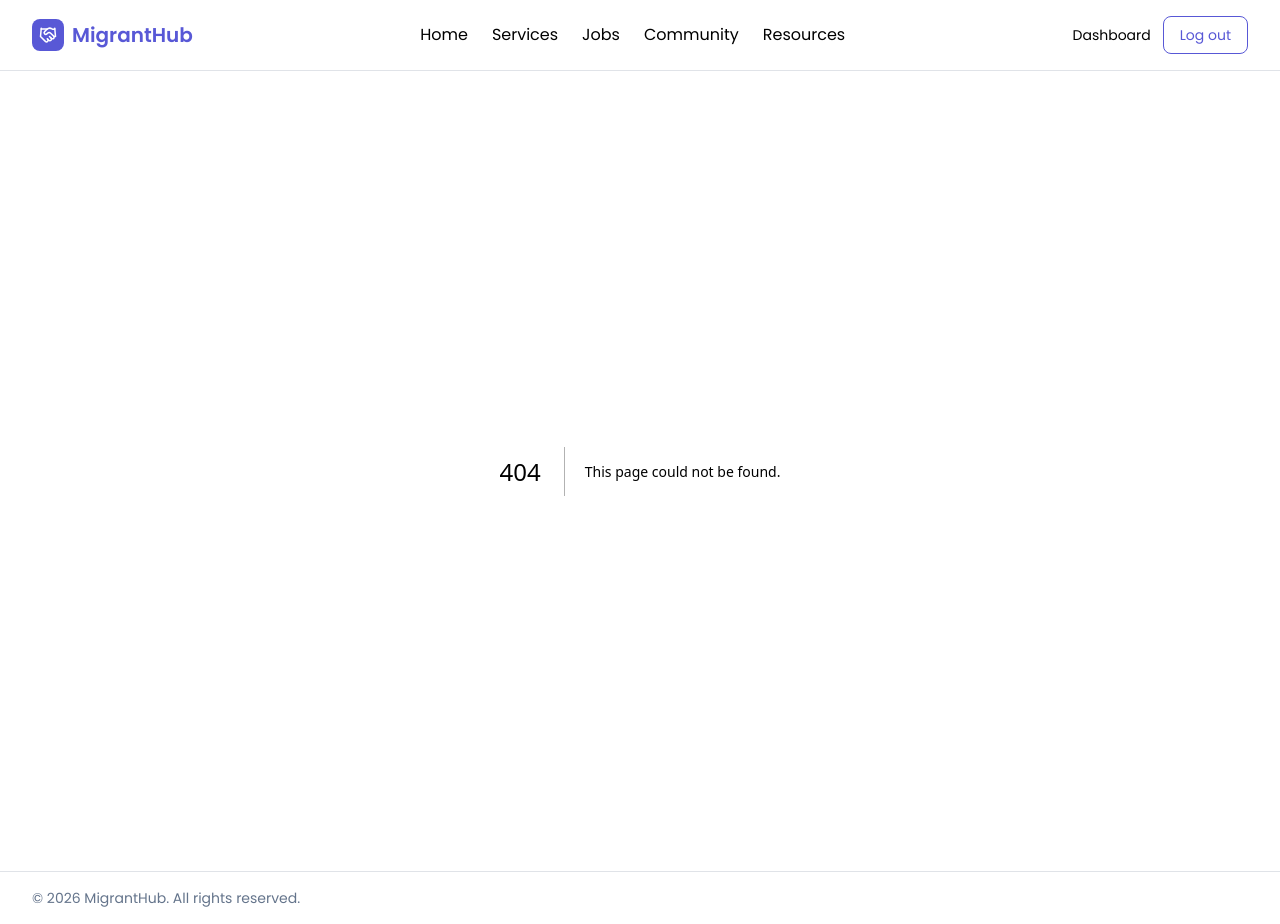
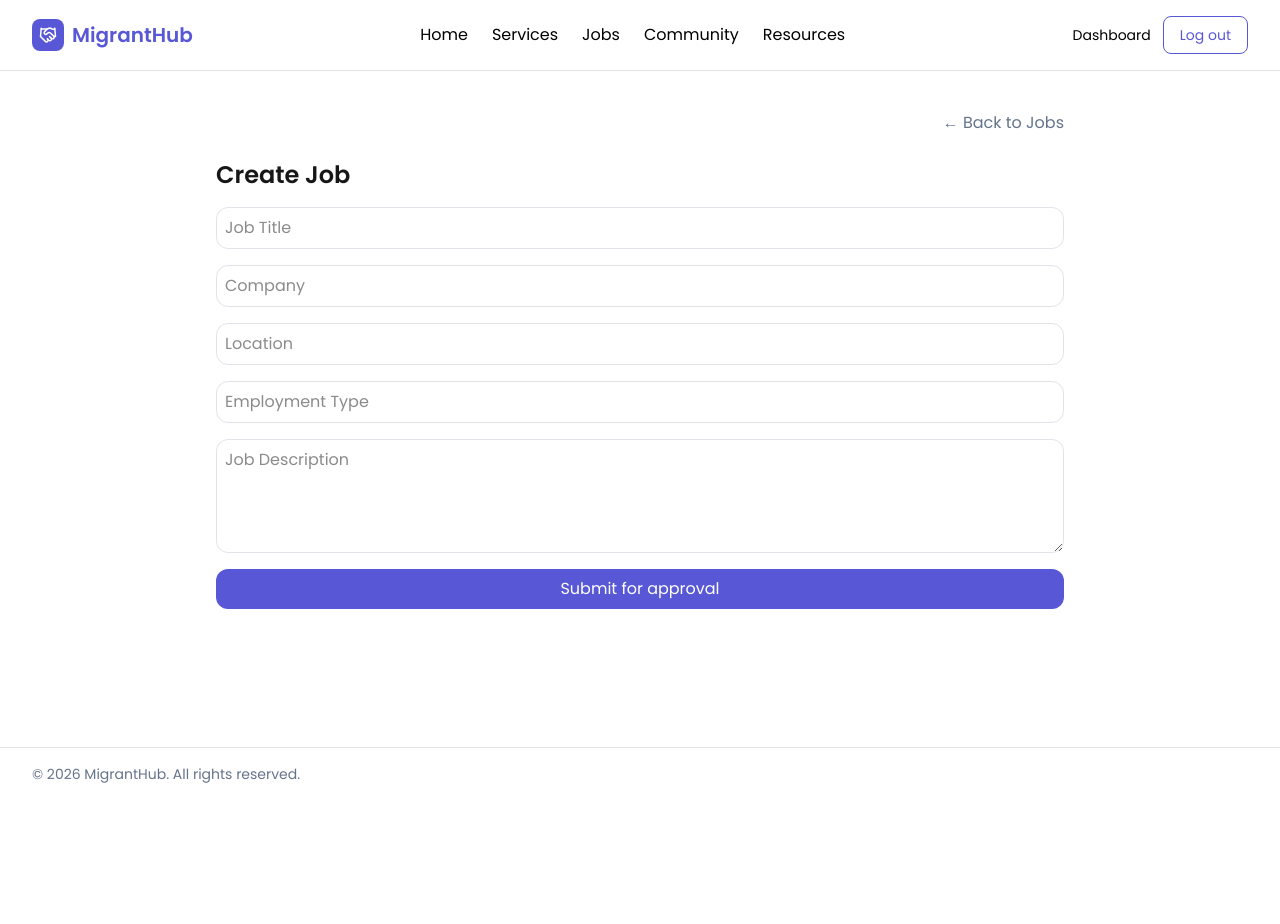
Before and after one commit to karJordan/migrant-support-platform, a Next.js app in the folder frontend/: page /jobs/create in a window 1280 px wide. Before the commit this address had no page. After the commit the page ends 800 px from the top, so only its background shows below. Built offline with nearby package versions, Linux system fonts and the light colour scheme; sample sign-in values are in the browser's storage.

Commit message:
Built create job form page

```diff
--- /dev/null
+++ b/frontend/app/jobs/create/page.tsx
@@ -0,0 +1,128 @@
+"use client";
+
+import { useEffect, useState } from "react";
+import { useRouter } from "next/navigation";
+import { useAuth } from "../../../context/AuthContext";
+import Link from "next/link";
+
+export default function CreateJobPage() {
+    const { user, token, isLoading } = useAuth();
+    const router = useRouter();
+
+    const [title, setTitle] = useState("");
+    const [company, setCompany] = useState("");
+    const [location, setLocation] = useState("");
+    const [employmentType, setEmploymentType] = useState("");
+    const [description, setDescription] = useState("");
+    const [error, setError] = useState("");
+    const [loading, setLoading] = useState(false);
+
+    useEffect(() => {
+        if (!isLoading && !user) {
+            router.push("/login"); // redirect to login if not authenticated
+        }
+    }, [user, isLoading, router]);
+
+    if (isLoading || !user) {
+        return <p>Loading...</p>;
+    }
+
+    if (!user) {
+        return null;
+    }
+
+    async function handleSubmit(e: React.FormEvent) {
+        e.preventDefault();
+        setError("");
+        setLoading(true);
+
+        try {
+            const res = await fetch("http://localhost:4000/api/jobs", {
+                method: "POST",
+                headers: {
+                    "Content-Type": "application/json",
+                    "Authorization": `Bearer ${token}`,
+                },
+                body: JSON.stringify({
+                    title,
+                    company,
+                    location,
+                    employment_type: employmentType,
+                    description,
+                }),
+            });
+
+            if (!res.ok) throw new Error("Failed to create job");
+
+            router.push("/jobs");
+        } catch {
+            setError("Could not create job");
+        } finally {
+            setLoading(false);
+        }
+    }
+
+    return (
+        <div className="max-w-4xl mx-auto px-6 py-10">
+            <div className="flex justify-end mb-6">
+            <Link
+                href="/jobs"
+                className="inline-flex items-center gap-2 text-neutral hover:text-blue-600 transition"
+            >
+                ← Back to Jobs
+            </Link>
+            </div>
+            <h1 className="text-2xl font-semibold mb-4">Create Job</h1>
+            <form onSubmit={handleSubmit} className="flex flex-col gap-4">
+                <input
+                    type="text"
+                    placeholder="Job Title"
+                    value={title}
+                    onChange={(e) => setTitle(e.target.value)}
+                    required
+                    className="border border-neutral/20 rounded-xl p-2"
+                />
+                <input
+                    type="text"
+                    placeholder="Company"
+                    value={company}
+                    onChange={(e) => setCompany(e.target.value)}
+                    required
+                    className="border border-neutral/20 rounded-xl p-2"
+                />
+                <input
+                    type="text"
+                    placeholder="Location"
+                    value={location}
+                    onChange={(e) => setLocation(e.target.value)}
+                    required
+                    className="border border-neutral/20 rounded-xl p-2"
+                />
+                <input
+                    type="text"
+                    placeholder="Employment Type"
+                    value={employmentType}
+                    onChange={(e) => setEmploymentType(e.target.value)}
+                    required
+                    className="border border-neutral/20 rounded-xl p-2"
+                />
+                <textarea
+                    placeholder="Job Description"
+                    value={description}
+                    onChange={(e) => setDescription(e.target.value)}
+                    rows={4}
+                    required
+                    className="border border-neutral/20 rounded-xl p-2"
+                />
+                {error && <p className="text-red-500">{error}</p>}
+                <button
+                    type="submit"
+                    disabled={loading}
+                    className="bg-primary text-white rounded-xl p-2 disabled:opacity-50"
+                >
+                    {loading ? "Submitting..." : "Submit for approval"}
+                </button>
+            </form>
+        </div>
+    );
+}
--- a/frontend/app/jobs/page.tsx
+++ b/frontend/app/jobs/page.tsx
@@ -1,5 +1,6 @@
 "use client";
 
+import Link from "next/link";
 import { useState, useEffect } from "react";
 
 type Job = {
@@ -48,6 +49,13 @@ export default function JobsPage() {
                 <p className="mt-8">{error}</p>
             )}
 
+            <Link
+                href="/jobs/create"
+                className="mt-6 inline-flex items-center gap-2 px-4 py-2 bg-blue-600 text-white rounded-lg hover:bg-blue-700 transition"
+                >
+                Post a Job
+            </Link>
+
             {!loading && !error && (
                 <>
                     {jobs.length === 0 ? (
--- a/frontend/context/AuthContext.tsx
+++ b/frontend/context/AuthContext.tsx
@@ -7,6 +7,7 @@ interface User {
     name: string;
     email: string;
     role: string;
+    token: string;
 }
 
 interface AuthContextType {
--- a/frontend/package.json
+++ b/frontend/package.json
@@ -6,8 +6,8 @@
     "dev": "next dev",
     "build": "next build",
     "start": "next start",
-    "lint": "eslint . --ext .js,.jsx,.ts,.tsx",
-    "lint:fix": "eslint . --ext .js,.jsx,.ts,.tsx --fix"
+    "lint": "eslint app/ components/ context/ --ext .js,.jsx,.ts,.tsx",
+    "lint:fix": "eslint app/ components/ context/ --ext .js,.jsx,.ts,.tsx --fix"
 
   },
   "dependencies": {
```
Also changed, not shown: 1 other file (tests, documents, lock files or other folders).
